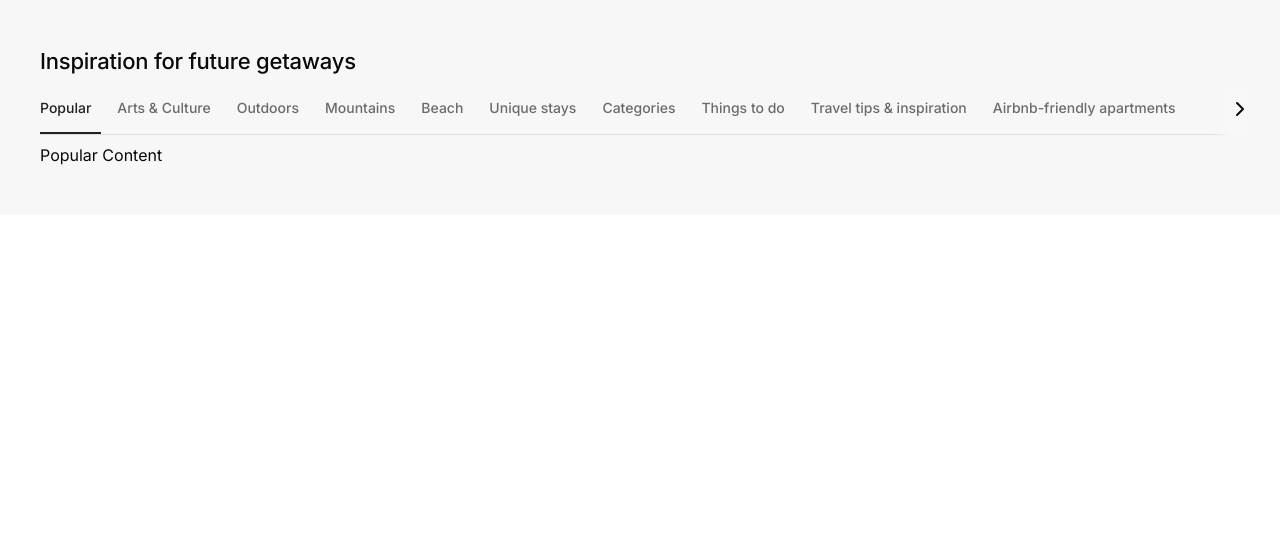
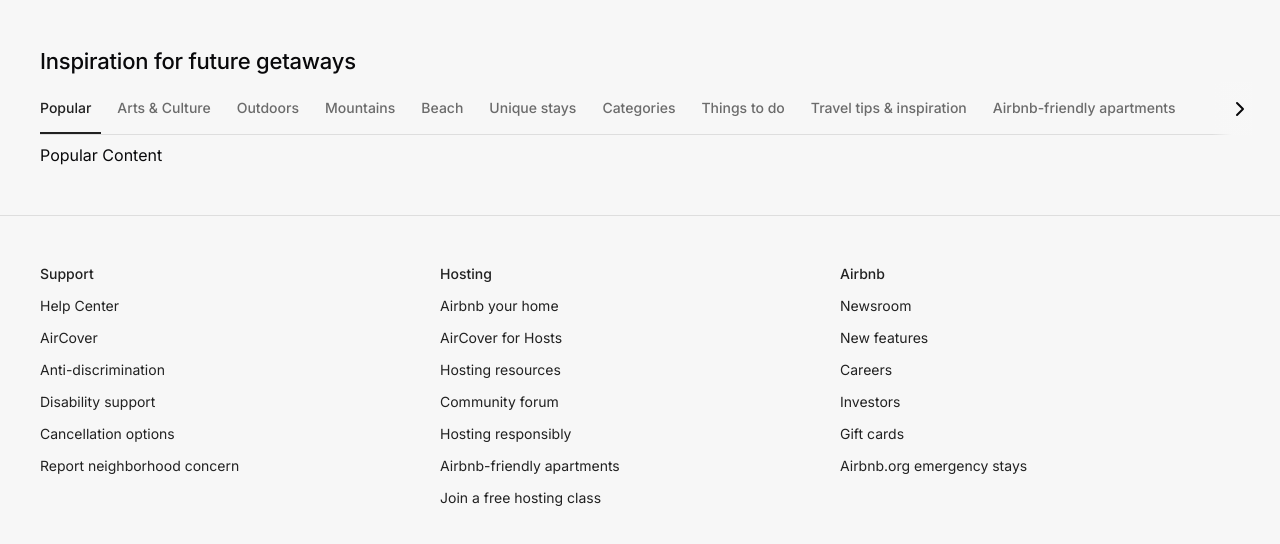
Before and after one commit to MohamedABBJ/HomeEasy, a Next.js app: page / in a window 1280 px wide. Shown: the top 544 px of the page. Built offline with nearby package versions, Linux system fonts and the light colour scheme.

Commit message:
create 3 column footer section

```diff
--- a/src/app/page.tsx
+++ b/src/app/page.tsx
@@ -1,8 +1,10 @@
 import Footer from "@/components/Footer";
+import GetawaysInspiration from "@/components/GetawaysInspiration";
 
 export default function Home() {
   return (
     <>
+      <GetawaysInspiration />
       <Footer />
     </>
   )
--- a/src/components/Footer.tsx
+++ b/src/components/Footer.tsx
@@ -1,106 +1,86 @@
-"use client"
+import Link from "next/link"
 
-import { Tabs, TabsContent, TabsList, TabsTrigger } from "@/components/ui/tabs"
-import { ChevronLeft, ChevronRight } from "lucide-react"
-import { useRef, useState } from "react"
-
-const TestFooter = () => {
-  const tabsListRef = useRef<HTMLDivElement>(null)
-  const [showLeftButton, setShowLeftButton] = useState(false)
-  const [showRightButton, setShowRightButton] = useState(true)
-
-  const updateButtonVisibility = () => {
-    if (tabsListRef.current) {
-      const scrollLeft = tabsListRef.current.scrollLeft
-      const scrollWidth = tabsListRef.current.scrollWidth
-      const clientWidth = tabsListRef.current.clientWidth
-
-      setShowLeftButton(scrollLeft > 0)
-      setShowRightButton(scrollLeft + clientWidth < scrollWidth)
-    }
-  }
-
-  const scrollLeft = () => {
-    if (tabsListRef.current) {
-      tabsListRef.current.scrollBy({ left: -50, behavior: "smooth" })
-      updateButtonVisibility()
-    }
-  }
-
-  const scrollRight = () => {
-    if (tabsListRef.current) {
-      tabsListRef.current.scrollBy({ left: 50, behavior: "smooth" })
-      updateButtonVisibility()
-    }
-  }
-
+const Footer = () => {
   return (
-    <section className="bg-footer px-10 py-12">
-      <h2 className="font-medium text-text text-[1.375rem] leading-[1.182em] tracking-[-0.01em] mb-2">Inspiration for future getaways</h2>
-
-      <Tabs defaultValue='popular' className="">
-        <div className="tabslist-container relative">
-          <div className="items-center justify-between w-full px-3 mx-[-12px] overflow-hidden" >
-            <TabsList ref={tabsListRef} className="h-full p-0 bg-footer whitespace-nowrap overflow-hidden">
-              <TabsTrigger className='p-[10px] m-[6px] ml-[-10px]' value="popular">Popular</TabsTrigger>
-              <TabsTrigger value="artsAndCulture">Arts & Culture</TabsTrigger>
-              <TabsTrigger value="outdoors">Outdoors</TabsTrigger>
-              <TabsTrigger value="mountains">Mountains</TabsTrigger>
-              <TabsTrigger value="beach">Beach</TabsTrigger>
-              <TabsTrigger value="uniqueStays">Unique stays</TabsTrigger>
-              <TabsTrigger value="categories">Categories</TabsTrigger>
-              <TabsTrigger value="thingsToDo">Things to do</TabsTrigger>
-              <TabsTrigger value="travelTipsAndInspiration">Travel tips & inspiration</TabsTrigger>
-              <TabsTrigger value="airbnb-FriendlyApartments">Airbnb-friendly apartments</TabsTrigger>
-            </TabsList>
-          </div>
-          <div className="divider w-full h-[1px] bg-divider"></div>
-          {showLeftButton && (
-            <button onClick={scrollLeft} className="absolute left-[-12px] top-0 flex items-center justify-start h-full w-10 z-10 bg-gradient-to-r from-footer from-50%">
-              <ChevronLeft />
-            </button>
-          )}
-          {showRightButton && (
-            <button onClick={scrollRight} className="absolute right-[-12px] top-0 flex items-center justify-end h-full w-10 z-10 bg-gradient-to-l from-footer from-50%">
-              <ChevronRight />
-            </button>
-          )}
-        </div>
-        <div>
-          <TabsContent value="popular">
-            Popular Content
-          </TabsContent>
-          <TabsContent value="artsAndCulture">
-            Arts & Culture
-          </TabsContent>
-          <TabsContent value="outdoors">
-            Outdoors
-          </TabsContent>
-          <TabsContent value="mountains">
-            Mountains
-          </TabsContent>
-          <TabsContent value="beach">
-            Beach
-          </TabsContent>
-          <TabsContent value="uniqueStays">
-            Unique stays
-          </TabsContent>
-          <TabsContent value="categories">
-            Categories
-          </TabsContent>
-          <TabsContent value="thingsToDo">
-            Things to do
-          </TabsContent>
-          <TabsContent value="travelTipsAndInspiration">
-            Travel tips & inspiration
-          </TabsContent>
-          <TabsContent value="airbnb-FriendlyApartments">
-            Airbnb-friendly apartments
-          </TabsContent>
-        </div>
-      </Tabs>
-    </section>
+    <footer className="bg-footer text-sm text-text-foreground">
+      <div className="footer-grid-container grid px-10 border-t-divider border-t-[1px] lg:grid-cols-3 sm:grid-cols-1">
+        <section className="support lg:py-12 py-6">
+          <h3 className="mb-3 font-medium">Support</h3>
+          <ul className="grid gap-3">
+            <li className="hover:underline">
+              <Link href='/help'>Help Center</Link>
+            </li>
+            <li className="hover:underline">
+              <Link href='/help/article/3218'>AirCover</Link>
+            </li>
+            <li className="hover:underline">
+              <Link href='/against-discrimination'>Anti-discrimination</Link>
+            </li>
+            <li className="hover:underline">
+              <Link href='/accessibility'>Disability support</Link>
+            </li>
+            <li className="hover:underline">
+              <Link href='/help/article/1320'>Cancellation options</Link>
+            </li>
+            <li className="hover:underline">
+              <Link href='/help/article/3290'>Report neighborhood concern</Link>
+            </li>
+          </ul>
+        </section>
+        <div className="bg-divider h-[1px] lg:hidden"></div>
+        <section className="hosting lg:py-12 py-6">
+          <h3 className="mb-3 font-medium">Hosting</h3>
+          <ul className="grid gap-3">
+            <li className="hover:underline">
+              <Link href='/host/homes'>Airbnb your home</Link>
+            </li>
+            <li className="hover:underline">
+              <Link href='/aircover-for-hosts'>AirCover for Hosts</Link>
+            </li>
+            <li className="hover:underline">
+              <Link href='/resources/hosting-homes'>Hosting resources</Link></li>
+            <li className="hover:underline">
+              <Link href='/community'>Community forum</Link>
+            </li>
+            <li className="hover:underline">
+              <Link href='/help/article/1376'>Hosting responsibly</Link>
+            </li>
+            <li className="hover:underline">
+              <Link href='/airbnb-friendly'>Airbnb-friendly apartments</Link>
+            </li>
+            <li className="hover:underline">
+              <Link href='/ambassadors/joinaclass'>Join a free hosting class</Link>
+            </li>
+          </ul>
+        </section>
+        <div className="bg-divider h-[1px] lg:hidden"></div>
+        <section className="airbnb lg:py-12 py-6">
+          <h3 className="mb-3 font-medium">Airbnb</h3>
+          <ul className="grid gap-3">
+            <li className="hover:underline">
+              <Link href='/press/news'>Newsroom</Link>
+            </li>
+            <li className="hover:underline">
+              <Link href='/release'>New features</Link>
+            </li>
+            <li className="hover:underline">
+              <Link href='/careers'>Careers</Link>
+            </li>
+            <li className="hover:underline">
+              <Link href='/investors'>Investors</Link>
+            </li>
+            <li className="hover:underline">
+              <Link href='/giftcards'>Gift cards</Link>
+            </li>
+            <li className="hover:underline">
+              <a href="https://www.airbnb.org/">Airbnb.org emergency stays</a>
+            </li>
+          </ul>
+        </section>
+      </div>
+      <div className="bg-divider h-[1px] lg:hidden"></div>
+    </footer>
   )
 }
 
-export default TestFooter
+export default Footer
--- /dev/null
+++ b/src/components/GetawaysInspiration.tsx
@@ -0,0 +1,106 @@
+"use client"
+
+import { Tabs, TabsContent, TabsList, TabsTrigger } from "@/components/ui/tabs"
+import { ChevronLeft, ChevronRight } from "lucide-react"
+import { useRef, useState } from "react"
+
+const GetawaysInspiration = () => {
+  const tabsListRef = useRef<HTMLDivElement>(null)
+  const [showLeftButton, setShowLeftButton] = useState(false)
+  const [showRightButton, setShowRightButton] = useState(true)
+
+  const updateButtonVisibility = () => {
+    if (tabsListRef.current) {
+      const scrollLeft = tabsListRef.current.scrollLeft
+      const scrollWidth = tabsListRef.current.scrollWidth
+      const clientWidth = tabsListRef.current.clientWidth
+
+      setShowLeftButton(scrollLeft > 0)
+      setShowRightButton(scrollLeft + clientWidth < scrollWidth)
+    }
+  }
+
+  const scrollLeft = () => {
+    if (tabsListRef.current) {
+      tabsListRef.current.scrollBy({ left: -50, behavior: "smooth" })
+      updateButtonVisibility()
+    }
+  }
+
+  const scrollRight = () => {
+    if (tabsListRef.current) {
+      tabsListRef.current.scrollBy({ left: 50, behavior: "smooth" })
+      updateButtonVisibility()
+    }
+  }
+
+  return (
+    <section className="bg-footer px-10 py-12">
+      <h2 className="font-medium text-text text-[1.375rem] leading-[1.182em] tracking-[-0.01em] mb-2">Inspiration for future getaways</h2>
+
+      <Tabs defaultValue='popular' className="">
+        <div className="tabslist-container relative">
+          <div className="items-center justify-between w-full px-3 mx-[-12px] overflow-hidden" >
+            <TabsList ref={tabsListRef} className="h-full p-0 bg-footer whitespace-nowrap overflow-hidden">
+              <TabsTrigger className='p-[10px] m-[6px] ml-[-10px]' value="popular">Popular</TabsTrigger>
+              <TabsTrigger value="artsAndCulture">Arts & Culture</TabsTrigger>
+              <TabsTrigger value="outdoors">Outdoors</TabsTrigger>
+              <TabsTrigger value="mountains">Mountains</TabsTrigger>
+              <TabsTrigger value="beach">Beach</TabsTrigger>
+              <TabsTrigger value="uniqueStays">Unique stays</TabsTrigger>
+              <TabsTrigger value="categories">Categories</TabsTrigger>
+              <TabsTrigger value="thingsToDo">Things to do</TabsTrigger>
+              <TabsTrigger value="travelTipsAndInspiration">Travel tips & inspiration</TabsTrigger>
+              <TabsTrigger value="airbnb-FriendlyApartments">Airbnb-friendly apartments</TabsTrigger>
+            </TabsList>
+          </div>
+          <div className="divider w-full h-[1px] bg-divider"></div>
+          {showLeftButton && (
+            <button onClick={scrollLeft} className="absolute left-[-12px] top-0 flex items-center justify-start h-full w-10 z-10 bg-gradient-to-r from-footer from-50%">
+              <ChevronLeft />
+            </button>
+          )}
+          {showRightButton && (
+            <button onClick={scrollRight} className="absolute right-[-12px] top-0 flex items-center justify-end h-full w-10 z-10 bg-gradient-to-l from-footer from-50%">
+              <ChevronRight />
+            </button>
+          )}
+        </div>
+        <div>
+          <TabsContent value="popular">
+            Popular Content
+          </TabsContent>
+          <TabsContent value="artsAndCulture">
+            Arts & Culture
+          </TabsContent>
+          <TabsContent value="outdoors">
+            Outdoors
+          </TabsContent>
+          <TabsContent value="mountains">
+            Mountains
+          </TabsContent>
+          <TabsContent value="beach">
+            Beach
+          </TabsContent>
+          <TabsContent value="uniqueStays">
+            Unique stays
+          </TabsContent>
+          <TabsContent value="categories">
+            Categories
+          </TabsContent>
+          <TabsContent value="thingsToDo">
+            Things to do
+          </TabsContent>
+          <TabsContent value="travelTipsAndInspiration">
+            Travel tips & inspiration
+          </TabsContent>
+          <TabsContent value="airbnb-FriendlyApartments">
+            Airbnb-friendly apartments
+          </TabsContent>
+        </div>
+      </Tabs>
+    </section>
+  )
+}
+
+export default GetawaysInspiration
```
